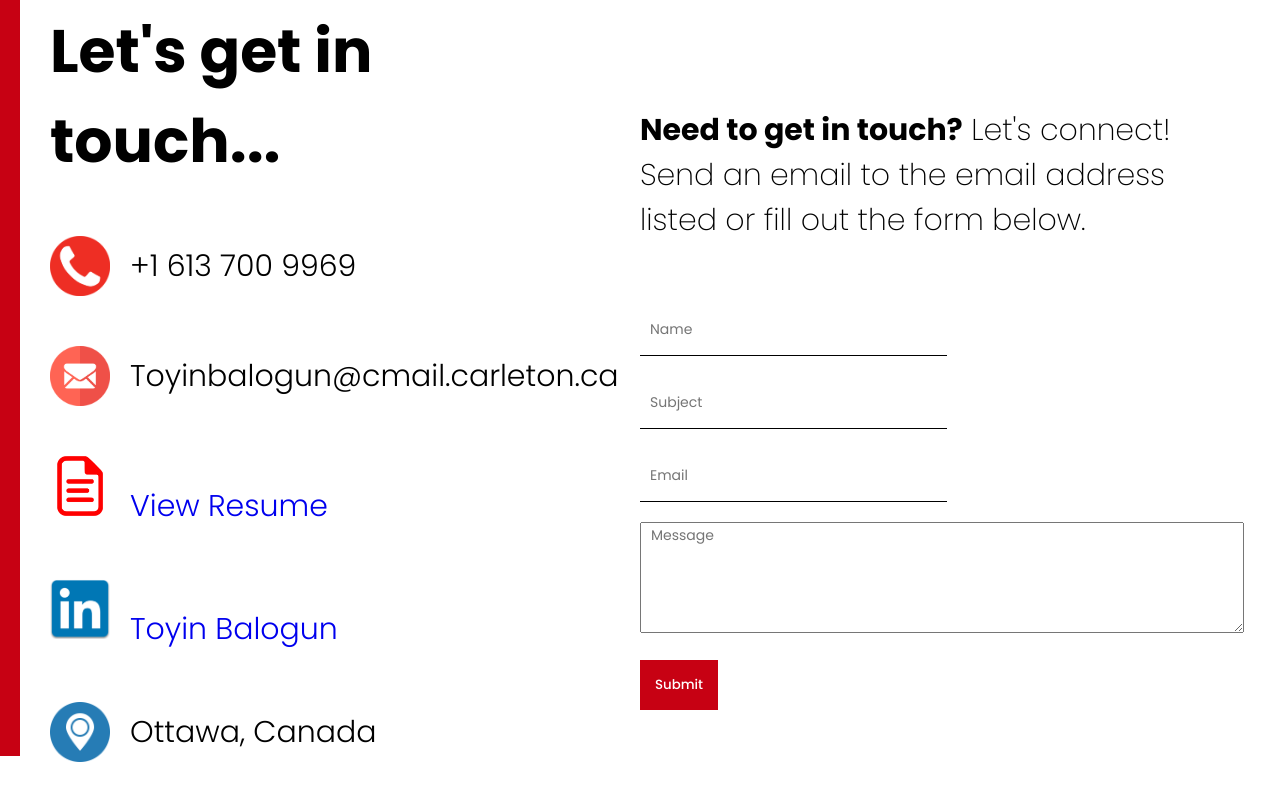
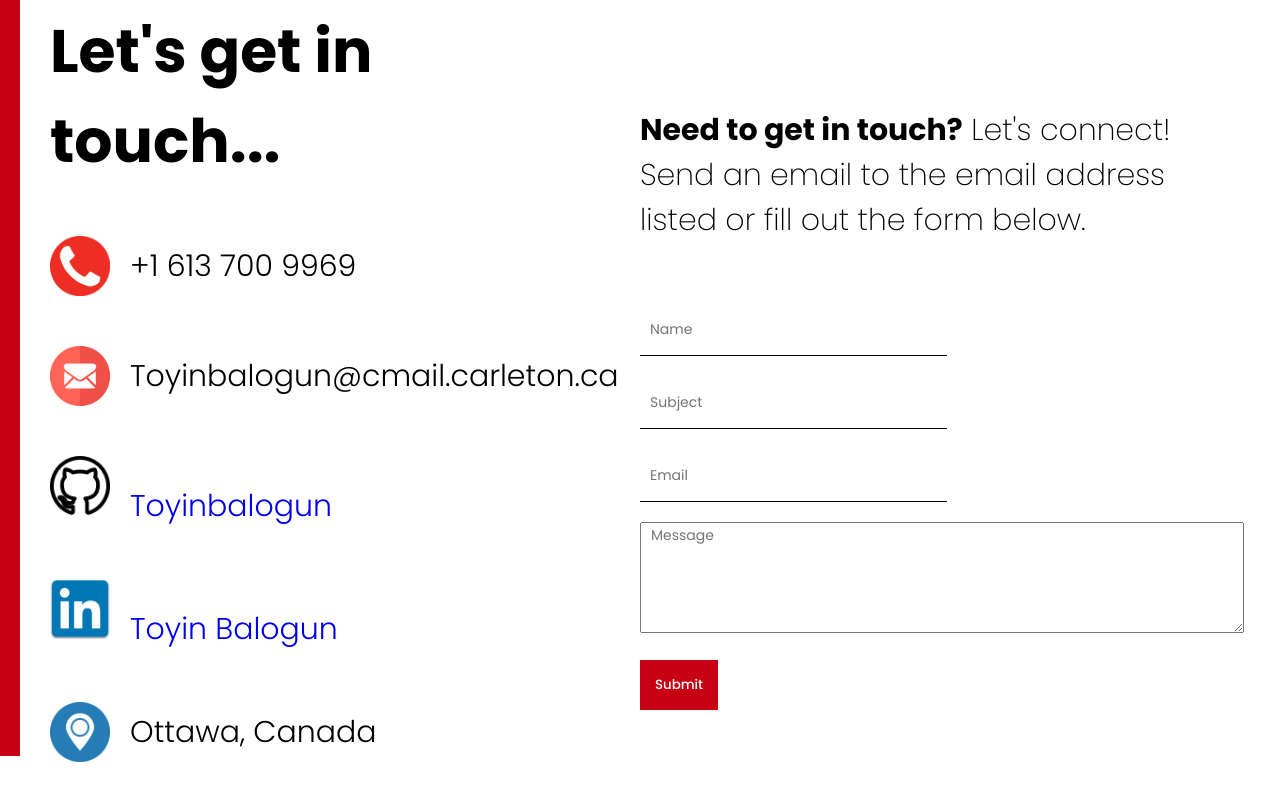
Before and after one commit to Toyinbalogun/portfolio, a React (Create React App) app: page / in a window 1280 px wide. Shown: the part 2948-3748 px from the top of the page. Built offline with nearby package versions, Linux system fonts and the light colour scheme.

Commit message:
changed resume to github

```diff
--- a/src/components/contact/Contact.jsx
+++ b/src/components/contact/Contact.jsx
@@ -3,6 +3,7 @@ import Phone from "../../img/phone.png";
 import Email from "../../img/email.png";
 import LinkedIn from "../../img/linkedin.png";
 import Resume from "../../img/docR.png";
+import git from "../../img/git.png";
 import Address from "../../img/adrs.png";
 import Doc from "../../files/doc.pdf";
 import { useRef, useState } from "react";
@@ -49,13 +50,13 @@ const Contact = () => {
             </div>
             <div className="c-info-item">
               <a
-                href={Doc}
+                href="https://github.com/Toyinbalogun"
                 target="_blank"
                 rel="noreferrer"
                 className="linkedin"
               >
-                <img src={Resume} alt="linkedin-img" className="c-icon" />
-                View Resume
+                <img src={git} alt="github-img" className="c-icon" />
+                Toyinbalogun
               </a>
             </div>
             <div className="c-info-item">
```
Also changed, not shown: src/img/git.jpg (added), src/img/git.png (added).
